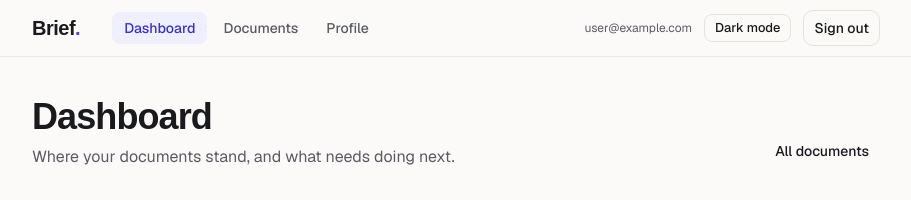
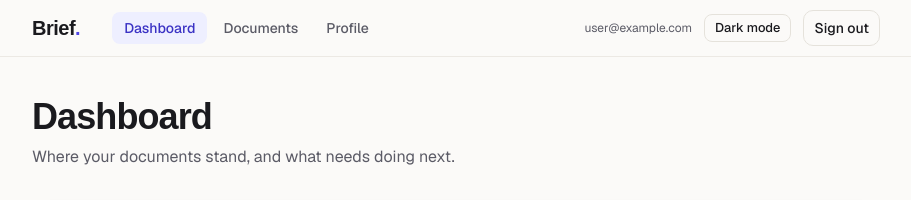
Before and after one commit to iamshrey10/Brief, a Next.js app in the folder web/: page /dashboard in a window 1280 px wide. Shown: the top 200 px of the page, without its empty margins (184-1095 px from the left). Built offline with nearby package versions, Linux system fonts and the light colour scheme; no server answers; sample sign-in values are in the browser's storage; a web font is replaced by a local one.

Commit message:
Remove the All documents button from the Dashboard, since Documents is already one click away in the top bar

```diff
--- a/web/app/dashboard/page.tsx
+++ b/web/app/dashboard/page.tsx
@@ -1,4 +1,3 @@
-import Link from "next/link";
 import { redirect } from "next/navigation";
 
 import { auth } from "@/auth";
@@ -11,7 +10,6 @@ import { KindBreakdown } from "@/components/kind-breakdown";
 import { OpenQuestions } from "@/components/open-questions";
 import { RecentActivity } from "@/components/recent-activity";
 import { Rise } from "@/components/rise";
-import { buttonVariants } from "@/components/ui/button";
 import { backendGet } from "@/lib/backend";
 import { asDocuments, asInsights, documentStats, openQuestionGroups, recentActivity } from "@/lib/dashboard";
 import type { KeyDateFromApi } from "@/lib/key-dates";
@@ -48,14 +46,9 @@ export default async function DashboardHome() {
     <div className="flex flex-1 flex-col">
       <AppHeader email={email} current="dashboard" />
       <div className="mx-auto flex w-full max-w-4xl flex-1 flex-col gap-8 px-6 py-10">
-        <div className="flex flex-wrap items-end justify-between gap-4">
-          <div>
-            <h1 className="font-heading text-3xl font-semibold tracking-tight text-foreground md:text-4xl">Dashboard</h1>
-            <p className="mt-2 max-w-xl text-muted-foreground">Where your documents stand, and what needs doing next.</p>
-          </div>
-          <Link href="/dashboard/documents" className={buttonVariants({ variant: "outline", size: "lg" })}>
-            All documents
-          </Link>
+        <div>
+          <h1 className="font-heading text-3xl font-semibold tracking-tight text-foreground md:text-4xl">Dashboard</h1>
+          <p className="mt-2 max-w-xl text-muted-foreground">Where your documents stand, and what needs doing next.</p>
         </div>
 
         <Rise order={1}>
```
Also changed, not shown: 1 other file (tests, documents, lock files or other folders).
